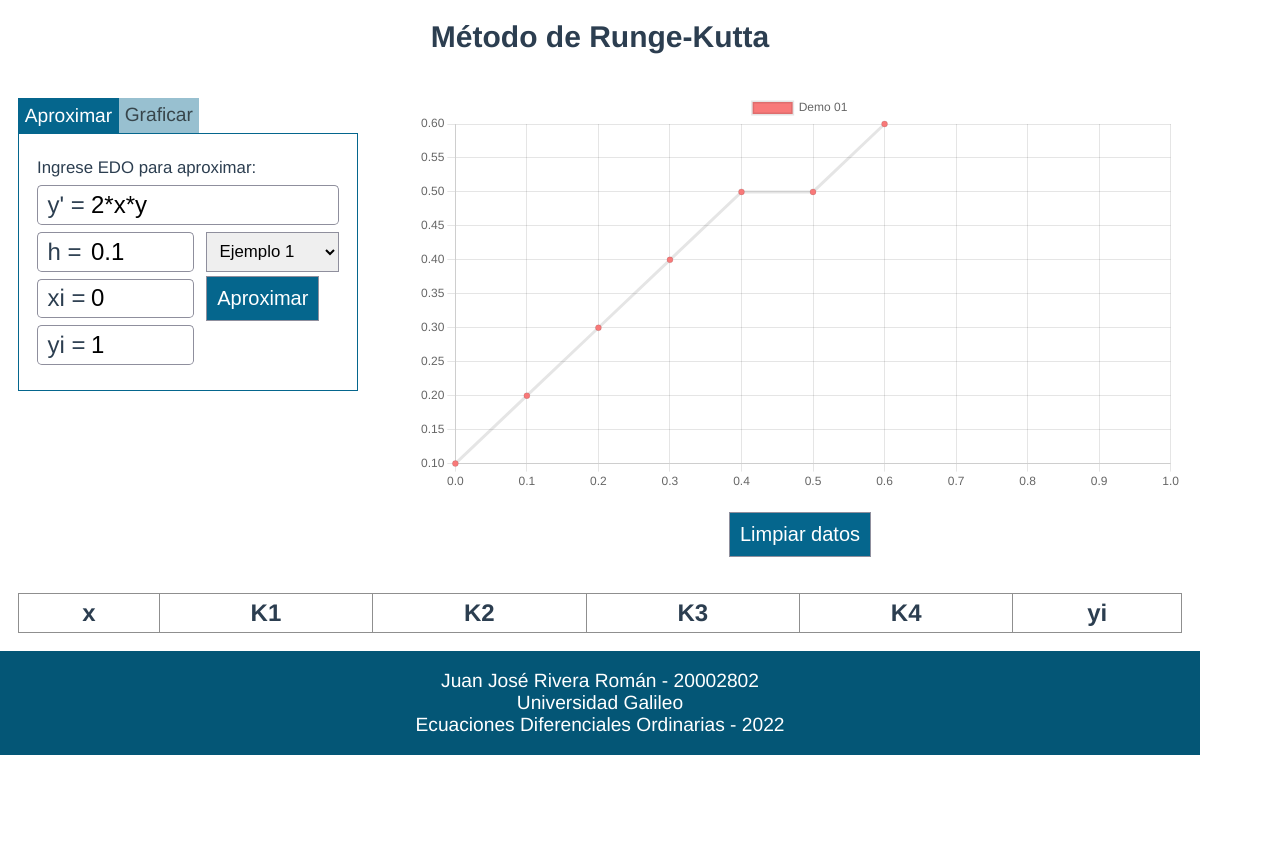
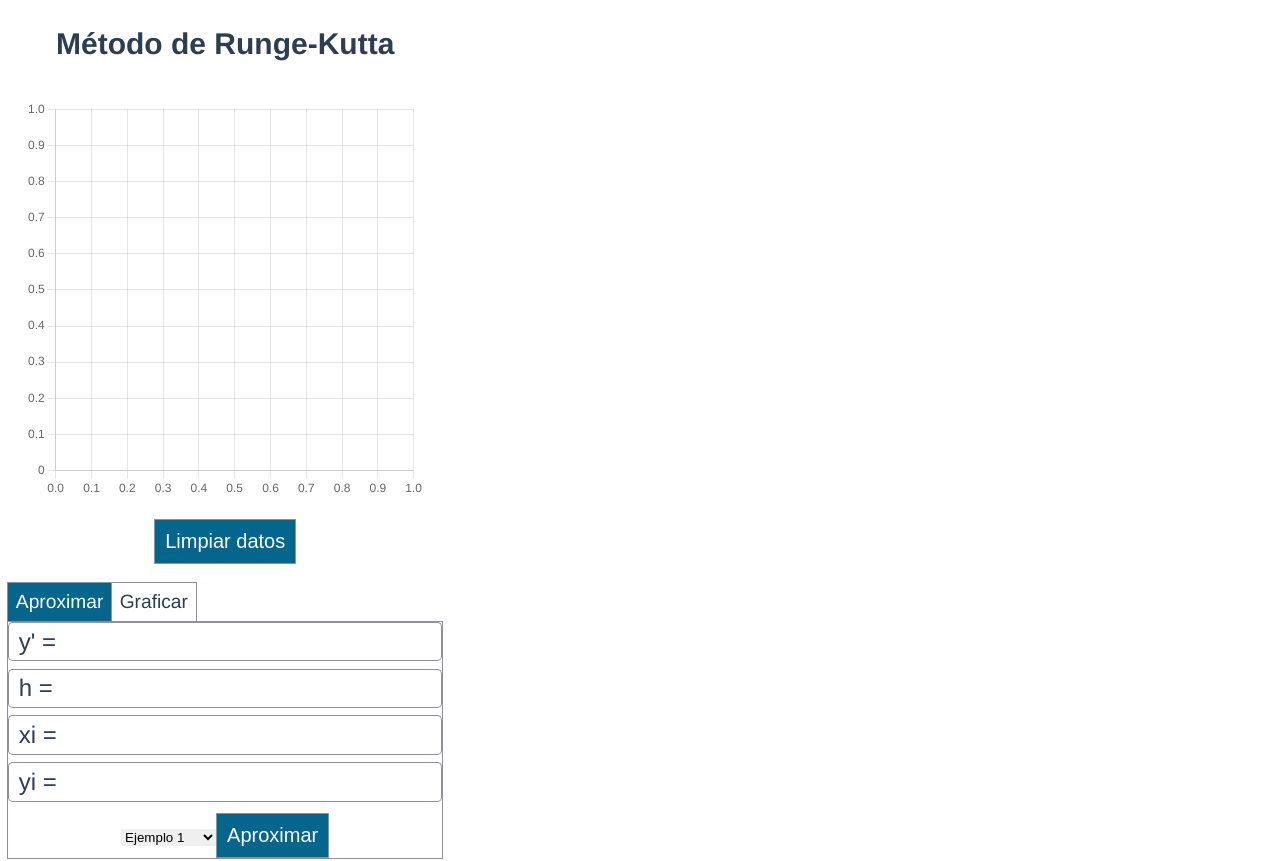
Before and after one commit to JuanjoVlado/runge-kutta, a Vue app: page / in a window 1280 px wide. Shown: the top 861 px of the page. Before the commit the page ends 800 px from the top, so only its background shows below. Built offline with nearby package versions, Linux system fonts and the light colour scheme.

Commit message:
V2 first commit

```diff
--- a/src/App.vue
+++ b/src/App.vue
@@ -1,12 +1,39 @@
 <template>
   <div id="app">
-    <h1>Método de Runge-Kutta</h1>
-    <graph-box id="chart_display" :table-data="tableData" @chartCleared="tableData={}" :chart-title="currentValues.fn"/>
-    <graph-settings id="graph_settings"
-      :current-values="currentValues"
-      @exampleChanged="changeExample"
-      @parametersChanged="updateTableData"/>
-    <data-table id="data_table" :table-data="tableData"/>
+    <div class="work-area">
+      <h1>Método de Runge-Kutta</h1>
+      <graph-box id="chart_display" :table-data="tableData" @chartCleared="tableData={}"/>
+
+      <div class="settings-container">
+        <div class="nav-bar">
+          <div class="nav-tag" @click="activeTab=1" :class="{active:activeTab==1}">Aproximar</div>
+          <div class="nav-tag" @click="activeTab=2" :class="{active:activeTab==2}">Graficar</div>
+        </div>
+        <div class="tabs-container">
+          <div class="tab" v-if="activeTab==1">
+            <fn-input-with-label :label-value="`y' =`" :key-value="'fn'" :value="aproxSettings.fn" @input="updateAproxSettings"/>
+            <input-with-label :label-value="'h ='" :key-value="'h'" :value="aproxSettings.h" @input="updateAproxSettings"/>
+            <input-with-label :label-value="'xi ='" :key-value="'x'" :value="aproxSettings.x" @input="updateAproxSettings"/>
+            <input-with-label :label-value="'yi ='" :key-value="'y'" :value="aproxSettings.y" @input="updateAproxSettings"/>
+            <select name="examples" id="examples_select">
+              <optgroup label="Examples">
+                <option value="example_01">Ejemplo 1</option>
+                <option value="example_02">Ejemplo 2</option>
+                <option value="example_03">Ejemplo 3</option>
+                <option value="example_04">Ejemplo 4</option>
+              </optgroup>
+            </select>
+            <button>Aproximar</button>
+          </div>
+          <div class="tab" v-if="activeTab==2">
+            <fn-input-with-label :label-value="`y =`"/>
+            <input-with-label :label-value="'x ='" :key-value="'x'" :value="fnPlotSettings.x" @input="updateFnPlotSettings"/>
+          </div>
+        </div>
+      </div>
+
+      <data-table id="data_table" :table-data="tableData"/>
+    </div>
 
     <app-footer id="app_footer"/>
   </div>
@@ -14,22 +41,36 @@
 
 <script>
 import GraphBox from './components/GraphBox.vue';
-import GraphSettings from './components/GraphSettings.vue';
 import DataTable from './components/DataTable.vue';
 import AppFooter from './components/AppFooter.vue';
+import InputWithLabel from './components/InputWithLabel.vue';
+import FnInputWithLabel from './components/FnInputWithLabel.vue';
 
 export default {
   name: 'App',
   components: {
     GraphBox,
-    GraphSettings,
     DataTable,
-    AppFooter
+    AppFooter,
+    FnInputWithLabel,
+    InputWithLabel
   },
   data() {
     return {
       roundFactor: 1000000,
       decimalPoints: 6,
+      activeTab: 1,
+      aproxSettings: {
+        'fn': '2*x*y',
+        'h': 0.1,
+        'x': 1,
+        'y': 2
+      },
+      fnPlotSettings: {
+        'fn': '2*x*y',
+        'h': 0.1,
+        'x': 1,
+      },
       mathExpression: "",
       parsedExpression: "",
       tableData: {},
@@ -42,6 +83,15 @@ export default {
     }
   },
   methods: {
+    updateAproxSettings(k, v) {
+      this.aproxSettings[k] = v;
+      if(k==='h') {
+        this.fnPlotSettings[k] = v;
+      }
+    },
+    updateFnPlotSettings(k, v) {
+      this.fnPlotSettings[k] = v;
+    },
     changeExample(newValue) {
       switch (newValue) {
         case 'example_01':
@@ -70,7 +120,7 @@ export default {
           break;
       }
     },
-    ruge_kutta(fn, h, xi, yi) {
+    runge_kutta(fn, h, xi, yi) {
       let k1 = fn.call(this, xi, yi);
       let k2 = fn.call(this, xi + (h/2), yi + (h*k1)/2);
       let k3 = fn.call(this, xi + (h/2), yi + (h*k2)/2);
@@ -87,7 +137,7 @@ export default {
         yi = Number.parseFloat(yi);
 
         while(step <= 2) {
-          let res = this.ruge_kutta(fn, h, xi, yi);
+          let res = this.runge_kutta(fn, h, xi, yi);
           yi = res.y;
           res.x = Math.round(xi*100, 2)/100;
           res.key = step;
@@ -212,16 +262,8 @@ export default {
       }
       return data;
     },
-    updateTableData(newValues, toAprox) {
-      let vals;
-      this.$data.currentValues = newValues;
-      if(toAprox) {
-        vals = this.getValues(this.functionBuilder.call(this, newValues.fn), newValues.h, newValues.x, newValues.y);
-      } else {
-        // GRAFICAR
-        vals = this.plotExpression(this.functionBuilder.call(this, this.currentValues.fn), this.currentValues.h);
-      }
-      this.$data.tableData = vals;
+    updateTableData() {
+
     }
   }
 }
@@ -244,6 +286,43 @@ h1 {
   font-size: 1.25em;
 }
 
+#app {
+  font-family: Avenir, Helvetica, Arial, sans-serif;
+  -webkit-font-smoothing: antialiased;
+  -moz-osx-font-smoothing: grayscale;
+  text-align: center;
+  color: #2c3e50;
+  margin-top: 0;
+  max-width: 50em;
+}
+
+.work-area {
+  padding: 0.3em;
+}
+
+.nav-bar {
+  display: flex;
+  flex-direction: row;
+}
+.nav-bar .nav-tag {
+  border: 1px solid #8f8f9d;
+  border-bottom: none;
+  border-left: none;
+  font-size: 0.8em;
+  padding: 0.4em;
+}
+.nav-bar .nav-tag:first-child {
+  border-left: 1px solid #8f8f9d;;
+}
+.nav-tag.active {
+  background-color: #05668D;
+  color: white;
+}
+
+.tabs-container {
+  border: 1px solid #8f8f9d;
+}
+
 input, select {
   border: none;
   padding: 0;
@@ -259,16 +338,11 @@ button {
   border: 1px solid #8f8f9d;
   color: white;
 }
+button:hover {
+  cursor: pointer;
+}
 
-#app {
-  font-family: Avenir, Helvetica, Arial, sans-serif;
-  -webkit-font-smoothing: antialiased;
-  -moz-osx-font-smoothing: grayscale;
-  text-align: center;
-  color: #2c3e50;
-  margin-top: 0;
-  max-width: 50em;
-}
+
 
 @media screen and (min-width: 768px) {
   h1 {
--- a/src/components/FnInputWithLabel.vue
+++ b/src/components/FnInputWithLabel.vue
@@ -1,10 +1,10 @@
 <template>
-    <div class="input-container" :label="labelValue">
+    <div class="input-container">
         <div class="input-with-label">
             <label for="function_input">{{ labelValue }}</label>
             <input id="function_input" type="text"
-            v-model="fnValue"
-            @change="parametersChanged">
+            :value="content"
+            @input="parametersChanged">
         </div>
     </div>
 </template>
@@ -15,45 +15,47 @@ export default {
     name: 'GraphSettings',
     data() {
         return {
-            fnValue: ""
+            content: ""
         }
     },
     props: {
         labelValue: String,
-        currentValue: Object
+        keyValue: String
     },
     methods: {
         parametersChanged(event) {
-            this.$emit('parametersChanged', 'fn', event.target.value);
+            this.$emit('input', this.keyValue, event.target.value);
         }
     },
     watch: {
-        fnValue() {
-            this.fnValue = this.fnValue.toLocaleLowerCase();
-            this.fnValue = this.fnValue.replace(/pi/ig, 'PI');
-            this.fnValue = this.fnValue.replace(/([xyI])([Pxy])/g, '$1*$2');
-            this.fnValue = this.fnValue.replace(/(\d+|i)([pxy])/g, '$1*$2');
+        content(newVal) {
+            let v = newVal;
+            v = v.toLocaleLowerCase();
+            v = v.replace(/pi/ig, 'PI');
+            v = v.replace(/([xyI])([Pxy])/g, '$1*$2');
+            v = v.replace(/(\d+|i)([pxy])/g, '$1*$2');
 
-            if(this.fnValue.endsWith('^') ||
-               this.fnValue.endsWith("sqrt") ||
-               this.fnValue.endsWith("ln") ||
-               this.fnValue.endsWith("sin") ||
-               this.fnValue.endsWith("sen") ||
-               this.fnValue.endsWith("cos") ||
-               this.fnValue.endsWith("tan")
+            if(v.endsWith('^') ||
+               v.endsWith("sqrt") ||
+               v.endsWith("ln") ||
+               v.endsWith("sin") ||
+               v.endsWith("sen") ||
+               v.endsWith("cos") ||
+               v.endsWith("tan")
             ) {
-                this.fnValue += "(";
+                v += "(";
             }
 
-            if(!this.fnValue.endsWith('se') && this.fnValue.endsWith('e')) {
-                this.fnValue += '^(';
+            if(!v.endsWith('se') && v.endsWith('e')) {
+                v += '^(';
             }
 
-            if(this.fnValue.endsWith("**")) {
-                this.fnValue = this.fnValue.replace('**', '^(');
+            if(v.endsWith("**")) {
+                v = v.replace('**', '^(');
             }
 
-            this.$emit('parametersChanged', 'fn', this.fnValue);
+            this.content = v;
+            this.$emit('parametersChanged', 'fn', v);
         },
         currentValue() {
             if(this.currentValue && this.currentValue.fn.length > 0) {
--- a/src/components/GraphBox.vue
+++ b/src/components/GraphBox.vue
@@ -90,7 +90,8 @@
         },
         chartOptions: {
           responsive: true,
-          maintainAspectRatio: false
+          maintainAspectRatio: true,
+          aspectRatio: 1|1
         }
       }
     },
@@ -119,6 +120,9 @@
           });
         }
       }
+    },
+    mounted() {
+      this.chartData.datasets = [];
     }
   }
 </script>
--- a/src/components/InputWithLabel.vue
+++ b/src/components/InputWithLabel.vue
@@ -1,13 +1,10 @@
 <template>
-    <div class="input-container"
-        :label="labelValue"
-        :type="type">
+    <div class="input-container">
         <div class="input-with-label">
             <label for="function_input">{{ labelValue }}</label>
-            <input id="function_input"
-            :type="type"
-            :value="currentValue[valueKey]"
-            @change="parametersChanged">
+            <input id="function_input" type="number"
+            :value="content"
+            @input="parametersChanged">
         </div>
     </div>
 </template>
@@ -19,12 +16,16 @@ export default {
     props: {
         labelValue: String,
         type: String,
-        currentValue: Object,
-        valueKey: String
+        keyValue: String
+    },
+    data() {
+        return {
+            content: ""
+        }
     },
     methods: {
         parametersChanged(event) {
-            this.$emit('parametersChanged', this.valueKey, event.target.value);
+            this.$emit('input', this.keyValue, event.target.value);
         }
     }
 }
```
